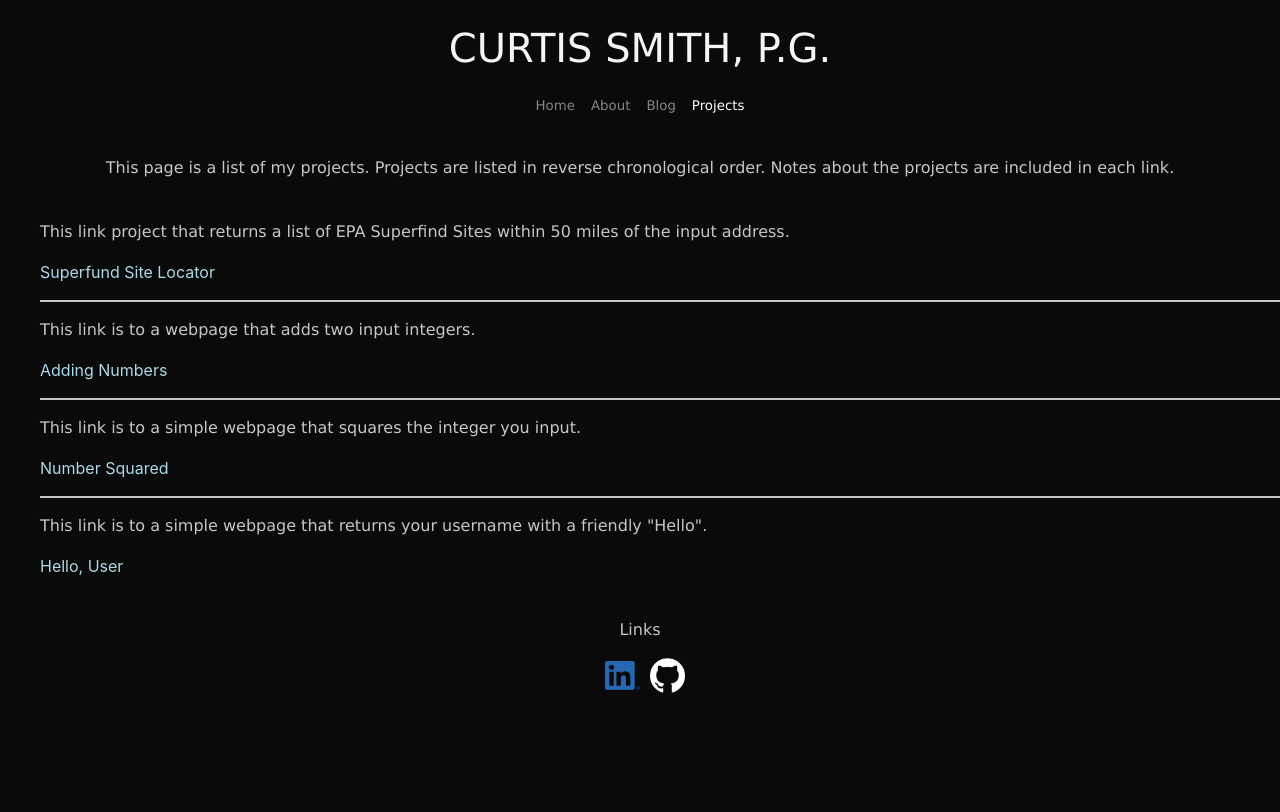
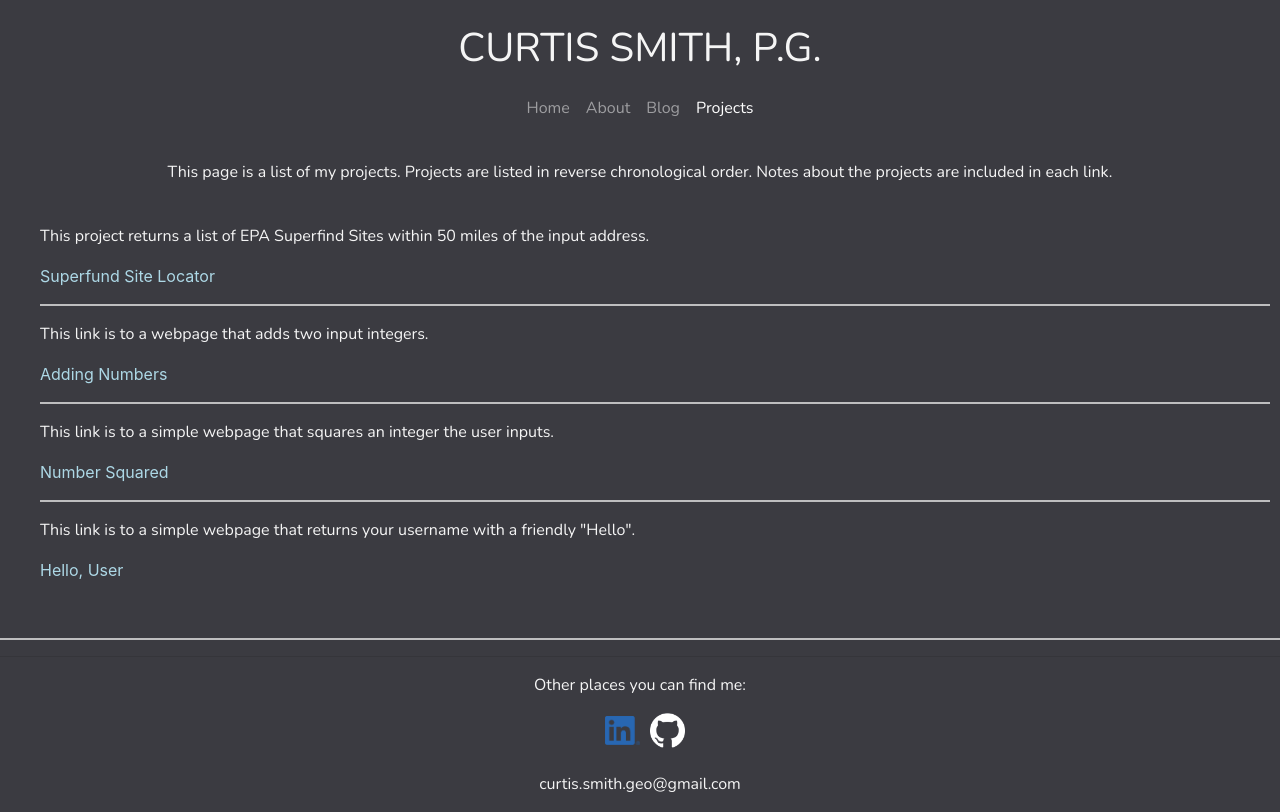
Before and after one commit to curtissmith291/django_site, a Django app: page /projects/ in a window 1280 px wide. Before the commit the page ends 693 px from the top, so only its background shows below. Run offline with Django 3.2, Linux system fonts and the light colour scheme; some libraries are stand-ins or nearby versions.

Commit message:
more html edits

```diff
--- a/templates/about.html
+++ b/templates/about.html
@@ -63,8 +63,7 @@
         color: whitesmoke;
       }
       .navbar.navbar-expand-sm.bg-transparent.navbar-dark.justify-content-center{
-          /* font-size: smaller; */
-          font-family: 'Nunito', sans-serif;
+        font-family: 'Nunito', sans-serif;
       }
       .text{
         text-align: left;
--- a/templates/projects.html
+++ b/templates/projects.html
@@ -3,26 +3,45 @@
 
 <head>
     <meta charset="utf-8">
-    <meta name="viewport" content="width=device-width, initial-scale=1, shrink-to-fit=no">
+    <meta name="viewport" content="width=device-width, initial-scale=1, initial-scale=1.0">
 
     <link rel="stylesheet" href="https://stackpath.bootstrapcdn.com/bootstrap/4.3.1/css/bootstrap.min.css"
     integrity="sha384-ggOyR0iXCbMQv3Xipma34MD+dH/1fQ784/j6cY/iJTQUOhcWr7x9JvoRxT2MZw1T" crossorigin="anonymous">
+
+    <link rel="preconnect" href="https://fonts.googleapis.com">
+    <link rel="preconnect" href="https://fonts.gstatic.com" crossorigin>
+    <link href="https://fonts.googleapis.com/css2?family=Nunito:wght@200&display=swap" rel="stylesheet">
+
+    <link rel="preconnect" href="https://fonts.googleapis.com">
+    <link rel="preconnect" href="https://fonts.gstatic.com" crossorigin>
+    <link href="https://fonts.googleapis.com/css2?family=Nunito+Sans:wght@200&family=Nunito:wght@200;400&display=swap" rel="stylesheet">
 
     {% load static %}
 
     <style>
         .navbar.navbar-expand-sm.bg-transparent.navbar-dark.justify-content-center{
-            font-size: smaller;
-            font-family: Verdana;
+            font-family: 'Nunito', sans-serif;
         }
-
-        body{
-            background-color: rgba(10, 10, 10, 100);
+        .blurb {
+          text-align: center;
+          margin-left: 10px;
+          margin-right: 10px;
+          color: whitesmoke;
+          font-family: 'Nunito', sans-serif;
+        }
+        body {
+            background-color: rgb(59, 59, 65);
         }
         .container{
           display: flex;
           align-items: center;
           justify-content: center;
+        }
+        .header_main {
+            text-align: center;
+            font-family: 'Nunito', sans-serif;
+            font-weight: normal;
+            color: whitesmoke;
         }
         .thumb {
             width: 35px;
@@ -30,14 +49,12 @@
             margin-left: 10px;
 
         }
-
         .test{
             line-height: 40px;
         }
-
         .links{
             text-align: center;
-            font-family: Verdana;
+            font-family: 'Nunito', sans-serif;
             color: whitesmoke;
             opacity: 0.8;
         }
@@ -54,29 +71,34 @@
         }
         .main_body{
             text-align: center;
-            font-family: Verdana;
+            font-family: 'Nunito', sans-serif;
             color: whitesmoke;
             opacity: 0.8;
         }
-
         .text{
-          font-family: Verdana;
+            text-align: left;
+            margin-right: 10px;
+            font-family: 'Nunito', sans-serif;
             color: whitesmoke;
-          opacity: 0.8;
         }
-
         .smalls{
-          font-family: Verdana;
+          font-family: 'Nunito', sans-serif;
           color: whitesmoke;
           opacity: 0.8;
           margin-left: 10px;
           line-height: 0.5;
         }
 
-        hr {
+        hr.full_length {
           border: 0.5px solid whitesmoke;
-          opacity: 0.8;
+          opacity: 0.7;
         }
+        hr.short_length {
+          border: 0.5px solid whitesmoke;
+          opacity: 0.7;
+          margin-right: 10px;
+        }
+
     </style>
 
     <title>Projects - Curtis Smith, P.G.</title>
@@ -86,8 +108,8 @@
 <body>
 
   <br>
-<h1 style="text-align: center;font-family: Verdana;font-weight:normal;
-color:whitesmoke;">
+
+  <h1 class="header_main">
       CURTIS SMITH, P.G.
   </h1>
 
@@ -110,30 +132,28 @@ color:whitesmoke;">
   </nav>
 
   <br>
- <p class = "main_body">
+
+  <p class = "blurb">
       This page is a list of my projects. Projects are listed in reverse chronological order. Notes about the projects are included in each link.
   </p>
+
   <br>
 
   <ul style="list-style: none;">
-    <p class="text">This link project that returns a list of EPA Superfind Sites within 50 miles of the
+      <p class="text">This project returns a list of EPA Superfind Sites within 50 miles of the
         input address.</p>
       <li>
           <a class="link" href="/sf_locator">Superfund Site Locator</a>
-  <hr>
-
+    <hr class="short_length">
       <p class="text">This link is to a webpage that adds two input integers.</p>
       <li>
           <a class="link" href="/add">Adding Numbers</a>
+    <hr class="short_length">
 
-  <hr>
-
-    <p class="text">This link is to a simple webpage that squares the integer you input.</p>
+      <p class="text">This link is to a simple webpage that squares an integer the user inputs.</p>
       <li>
           <a class="link" href="/square">Number Squared</a>
-
-  <hr>
-
+    <hr class="short_length">
         <p class="text"> This link is to a simple webpage that returns your username with a friendly "Hello".</p>
         <li>
             <a class="link" href="/hello">Hello, User</a>
@@ -141,7 +161,11 @@ color:whitesmoke;">
 
   <br>
 
-<p class="links">Links</p>
+  <hr class="full_length">
+
+  <hr>
+
+  <p class="blurb">Other places you can find me:</p>
 
   <div class='container'>
     <a href="https://www.linkedin.com/in/curtis-smith-p-g-3676b785">
@@ -154,5 +178,9 @@ color:whitesmoke;">
     </a>
   </div>
 
+  <br>
+
+  <p class="blurb">curtis.smith.geo@gmail.com</p>
+
 </body>
 </html>
```
Also changed, not shown: templates/article_details.html (+90 -22 lines), templates/blog.html (+22 -1 lines). Lines whose indentation alone changed are shown as unchanged.
